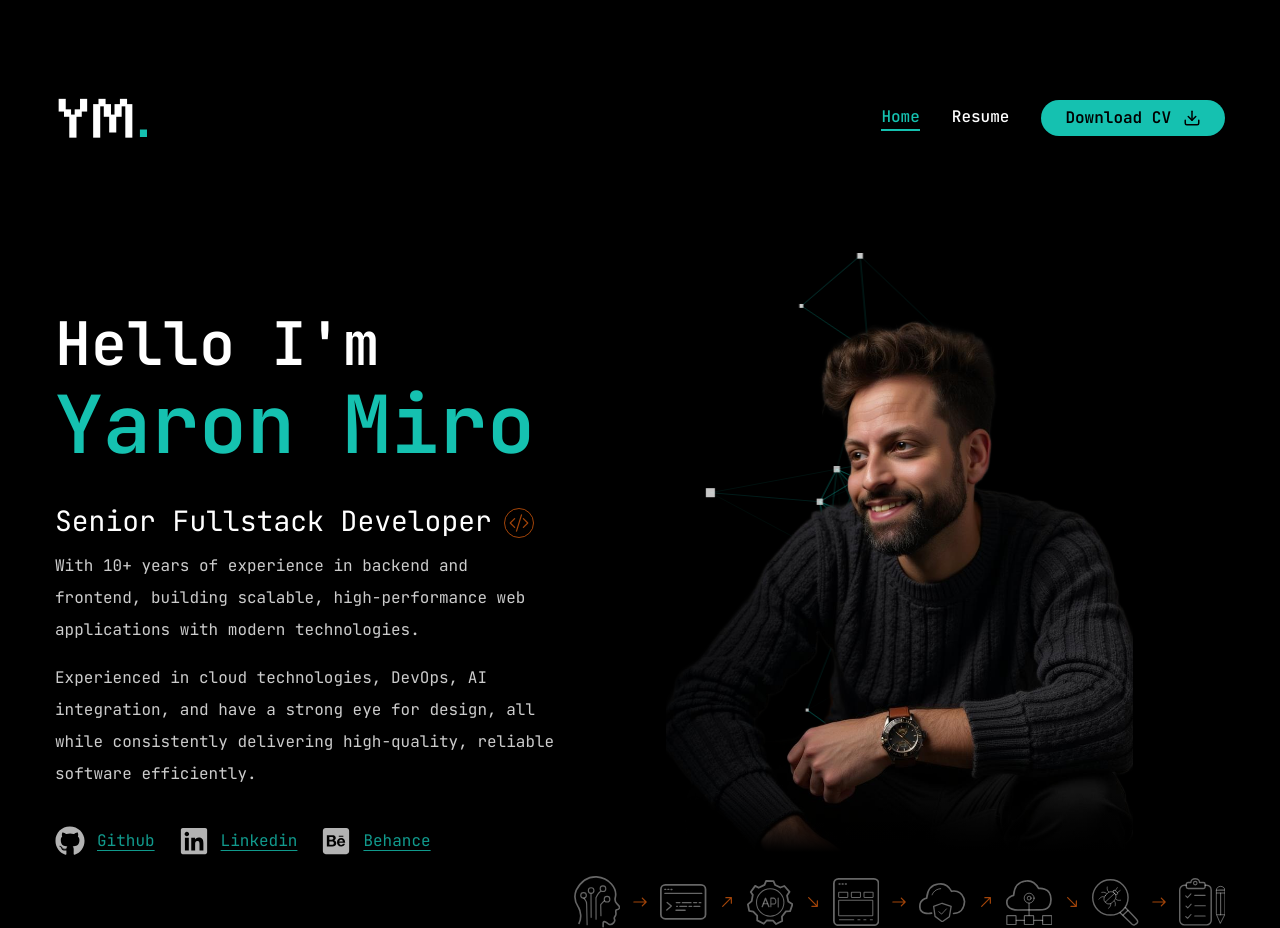
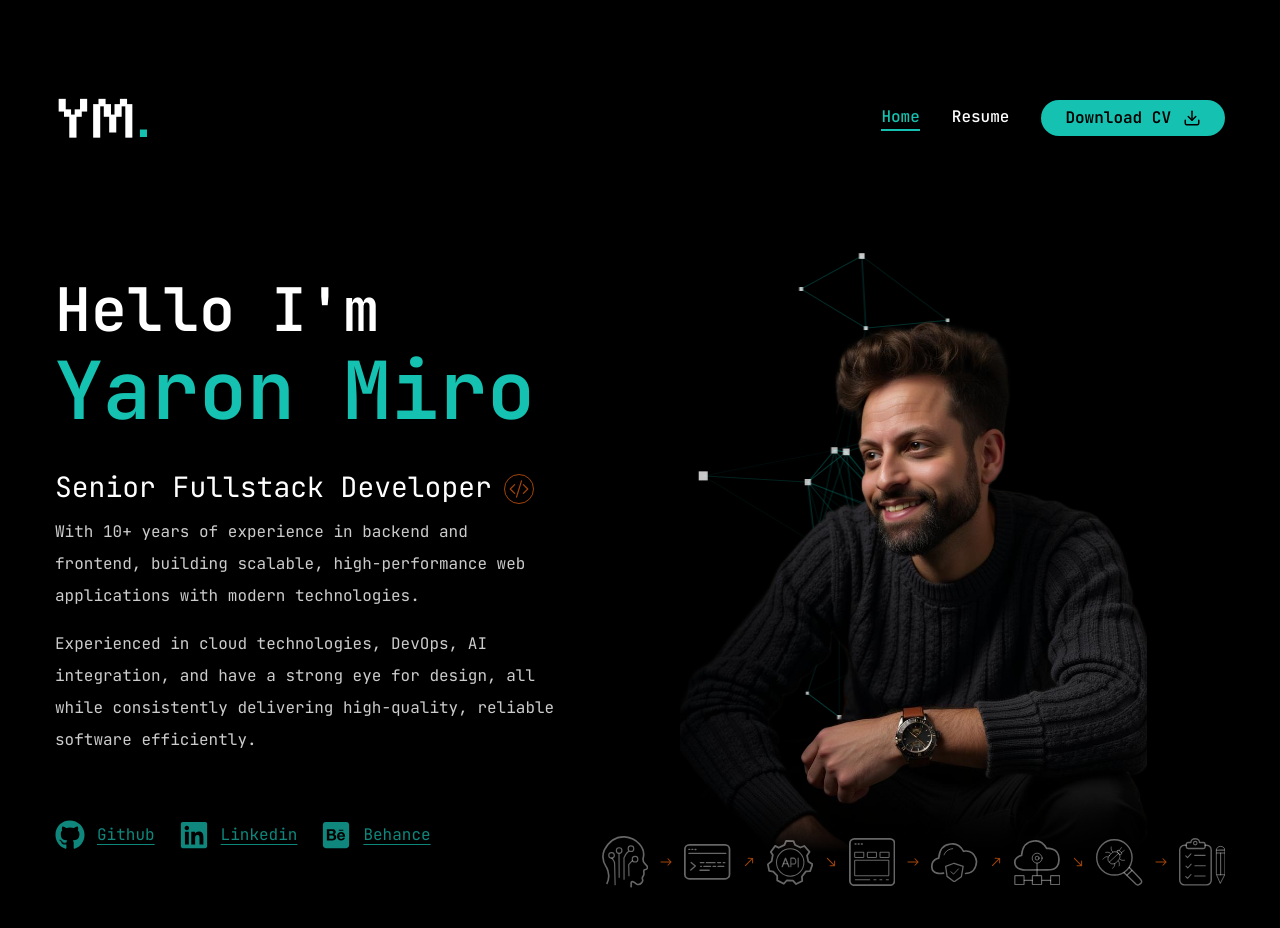
Before and after one commit to YaronMiro/ym-website, a Next.js app: page / in a window 1280 px wide. After the commit the page ends 888 px from the top, so only its background shows below. Built offline with nearby package versions, Linux system fonts and the light colour scheme.

Commit message:
adding styel for image with icons

```diff
--- a/app/globals.css
+++ b/app/globals.css
@@ -146,9 +146,14 @@
     @apply w-[2.9rem]
   }
 
-  .bottom-bg-fade {
-    /* @todo Fix using theme color */
-    background: linear-gradient(0deg, rgba(0, 0, 0, 1) 0%, rgba(255, 255, 255, 0) 10%);
+
+  .with-bottom-fade {
+    @apply relative;
+  }
+
+  .with-bottom-fade::after {
+    background: linear-gradient(0deg, #000 0%, #fff0 100%);
+    @apply absolute bottom-0 left-0 right-0 z-10 content-[''] h-[10%];
   }
 
 }
--- a/app/page.tsx
+++ b/app/page.tsx
@@ -28,7 +28,7 @@ const Home: React.FC = () => {
                 <span className="text-[28px]">Senior Fullstack Developer</span>
                 <BsCodeSlash role="img" aria-label="developer icon" className="inline rounded-full p-[4px] w-[30px] h-[30px] border border-secondary/70 text-secondary/70" />
               </div>
-              <div className="max-w-[500px] mt-3 mb-9 leading-8 text-white/80">
+              <div className="max-w-[500px] mt-3 leading-8 text-white/80">
                 <p>
                   With 10+ years of experience in backend and frontend, building scalable, high-performance web applications with modern technologies.
                 </p>
@@ -36,7 +36,7 @@ const Home: React.FC = () => {
                   Experienced in cloud technologies, DevOps, AI integration, and have a strong eye for design, all while consistently delivering high-quality, reliable software efficiently.
                 </p>
               </div>
-              <div className="flex flex-row items-center justify-center xl:justify-start mt-8 gap-8">
+              <div className="flex flex-row items-center justify-center xl:justify-start mt-14 gap-8">
                 <Button
                   variant="outline"
                   size="lg"
@@ -45,36 +45,38 @@ const Home: React.FC = () => {
                   <span>Download CV</span>
                   <FiDownload className="text-xl" />
                 </Button>
-                <Social className="flex xl:flex-row mb-8 gap-6" />
+                <Social className="flex xl:flex-row mt-2 mb-8 gap-6" />
               </div>
             </div>
             <div>
               <ParticlesContainer className="absolute top-0 right-0 bottom-0  w-[55%] h-[85%] z-[-9999]" />
-              <div className="relative mx-auto w-fit">
+              <div className="flex flex-col items-center">
+                <div className="with-bottom-fade inline-block">
                   <Image
+                    className=""
                     src={heroImage}
                     height={600}
                     alt="Image of Yaron Miro"
                   />
-                <div className="bottom-bg-fade absolute top-0 bottom-0 left-0 right-0 z-50"></div>
                 </div>
-              <div className="flex mt-6">
-                <div className="flex gap-1 items-center stroke-white/40">
+                <div className="flex z-20 mt-[-1rem]">
+                  <div className="flex items-center stroke-white/40">
                     <YmIcon className="ym-icon" icon="head" />
-                  <IoIosArrowRoundForward className="text-2xl text-secondary/70 mx-1" />
+                    <IoIosArrowRoundForward className="text-xl text-secondary/70 mx-2" />
                     <YmIcon className="ym-icon" icon="app-code" />
-                  <IoIosArrowRoundForward className="text-2xl text-secondary/70 mx-1 -rotate-45" />
+                    <IoIosArrowRoundForward className="text-xl text-secondary/70 mx-2 -rotate-45" />
                     <YmIcon className="ym-icon" icon="api" />
-                  <IoIosArrowRoundForward className="text-2xl text-secondary/70 mx-1 rotate-45" />
+                    <IoIosArrowRoundForward className="text-xl text-secondary/70 mx-2 rotate-45" />
                     <YmIcon className="ym-icon" icon="ui" />
-                  <IoIosArrowRoundForward className="text-2xl text-secondary/70 mx-1" />
+                    <IoIosArrowRoundForward className="text-xl text-secondary/70 mx-2" />
                     <YmIcon className="ym-icon" icon="cloud-shield" />
-                  <IoIosArrowRoundForward className="text-2xl text-secondary/70 mx-1 -rotate-45" />
+                    <IoIosArrowRoundForward className="text-xl text-secondary/70 mx-2 -rotate-45" />
                     <YmIcon className="ym-icon" icon="cloud-balancer" />
-                  <IoIosArrowRoundForward className="text-2xl text-secondary/70 mx-1 rotate-45" />
+                    <IoIosArrowRoundForward className="text-xl text-secondary/70 mx-2 rotate-45" />
                     <YmIcon className="ym-icon" icon="bug-tracker" />
-                  <IoIosArrowRoundForward className="text-2xl text-secondary/70  mx-1" />
+                    <IoIosArrowRoundForward className="text-xl text-secondary/70 mx-2" />
                     <YmIcon className="ym-icon" icon="todo-list" />
+                  </div>
                 </div>
               </div>
             </div>
--- a/components/Social.tsx
+++ b/components/Social.tsx
@@ -27,11 +27,11 @@ const Social: React.FC<SocialProps> = ({ className, iconStyles }) => {
                             href={path}
                         >
                            <div className="flex items-center gap-1">
-                                <div className={`flex justify-center items-center bg-primary text-white/70 text-3xl group-hover:text-accent-hover group-hover:transition-all duration-1000 ease-in-out ${iconStyles}`}
+                                <div className={`flex justify-center items-center bg-primary text-accent/70 text-3xl group-hover:text-accent-hover group-hover:transition-all duration-1000 ease-in-out ${iconStyles}`}
                                 >
                                     {icon}
                                 </div>
-                                <span className="hidden xl:flex capitalize underline underline-offset-4 ml-[8px] text-accent/80 group-hover:text-accent-hover group-hover:transition-all duration-1000 ease-in-out">
+                                <span className="hidden xl:flex capitalize underline underline-offset-4 ml-[8px] text-accent/70 group-hover:text-accent-hover group-hover:transition-all duration-1000 ease-in-out">
                                     {name}
                                 </span>
                            </div>
```
Lines whose indentation alone changed are shown as unchanged.
